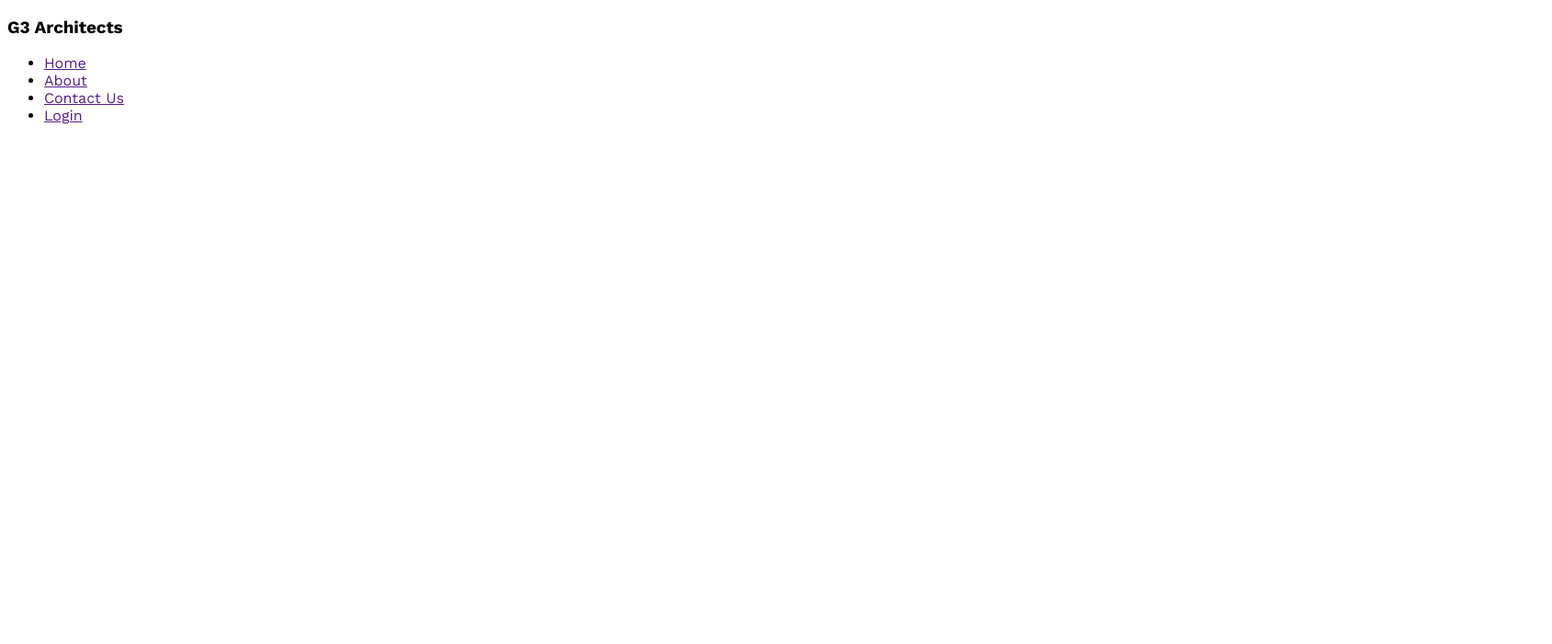
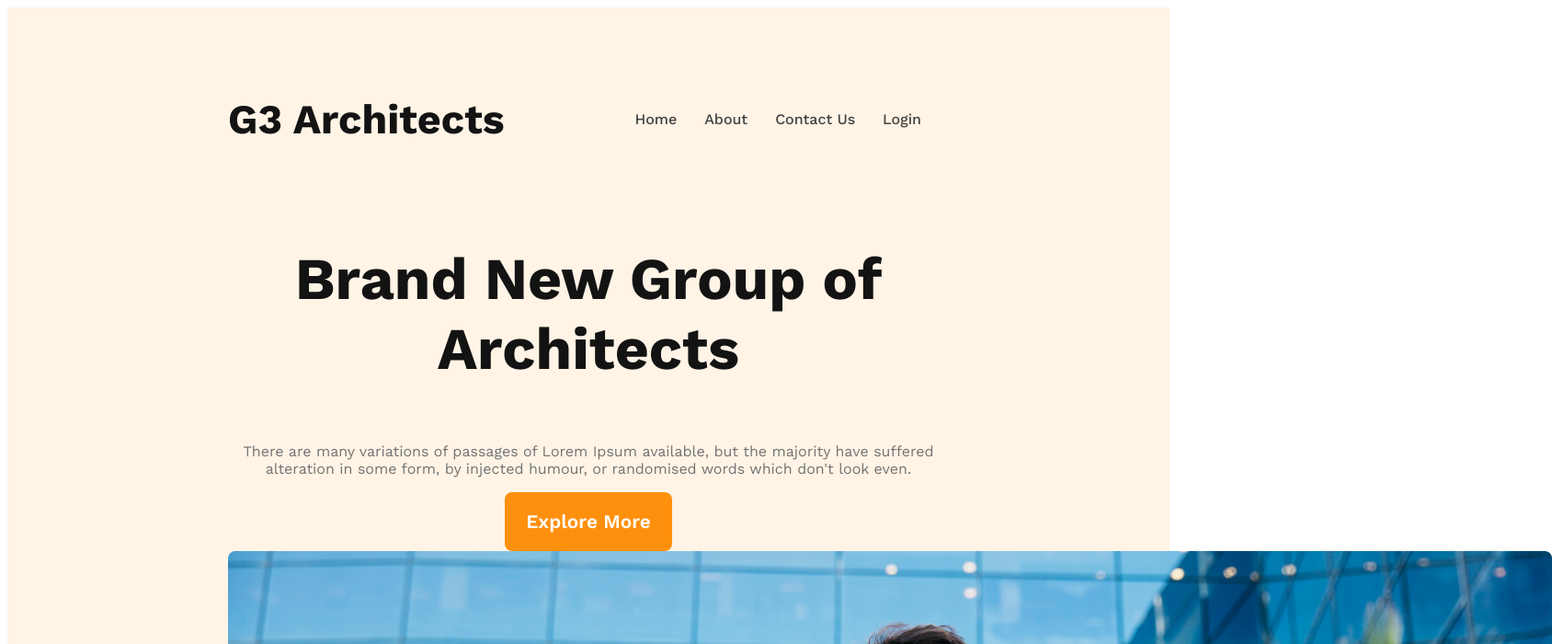
Before and after one commit to SmritySarkar/g3-architect-website, a plain HTML site: page index.html in a window 1280 px wide. Shown: the top 700 px of the page at 92% size, 1688 px wide, since content can reach past the window. Drawn offline with nearby package versions, Linux system fonts and the light colour scheme.

Commit message:
Banner Content Added

```diff
--- a/index.html
+++ b/index.html
@@ -9,7 +9,7 @@
 <body>
     <header>
         <nav>
-            <h3>G3 Architects</h3>
+            <h3 class="nav-title">G3 Architects</h3>
             <ul>
                 <li><a href="">Home</a></li>
                 <li><a href="">About</a></li>
@@ -18,6 +18,16 @@
 
             </ul>
         </nav>
+        <div class="banner">
+            <div class="banner-content">
+                <h3 class="banner-title">Brand New Group of Architects</h3>
+                <p class="banner-description">
+                    There are many variations of passages of Lorem Ipsum available, but the majority have suffered alteration in some form, by injected humour, or randomised words which don't look even.
+                </p>
+                <button class="btn-primary">Explore More</button>
+            </div>
+            <img src="images/banner.png" alt="">
+        </div>
     </header>
     <main>
 
--- a/styles/architect.css
+++ b/styles/architect.css
@@ -1,8 +1,64 @@
 /* Work Sans Font from Google Font */
 @import url('https://fonts.googleapis.com/css2?family=Lato:wght@400;700&family=Open+Sans:wght@400;700;800&family=Work+Sans:wght@400;500;600;700;800&display=swap');
 
+/* Common Shared Styles */
 * {
     font-family: 'Lato', sans-serif;
     font-family: 'Open Sans', sans-serif;
     font-family: 'Work Sans', sans-serif;
 }
+
+.btn-primary{
+    background-color:#FF900E;
+    border-radius:8px;
+    color:#FFF;
+    padding:20px 23px;
+    border:none;
+    font-size:1.3rem;
+    font-weight:600;
+}
+
+/* Header Section Styles */
+header{
+    background: rgba(255, 144, 14, 0.10);
+    padding:50px 240px;
+}
+nav{
+    display:flex;
+    justify-content: space-between;
+    align-items: center;
+}
+.nav-title{
+    color:#131313;
+    font-size:2.8rem;
+    font-weight:700;
+}
+nav > ul{
+    display: flex;
+}
+nav li {
+   list-style: none;
+   margin-right:30px;
+   font-weight:500;
+   font-size:1rem;
+}
+nav li a{
+    text-decoration:none;
+    color:#424242;
+}
+/* Banner Section Styles */
+.banner-content{
+    max-width:800px;
+    text-align: center;
+    margin:0 auto;
+}
+.banner-title{
+    color:#131313;
+    font-size:4rem;
+    font-weight:700;
+}
+.banner-description{
+    color:#727272;
+    font-size:1rem;
+    font-weight:400;
+}
```
